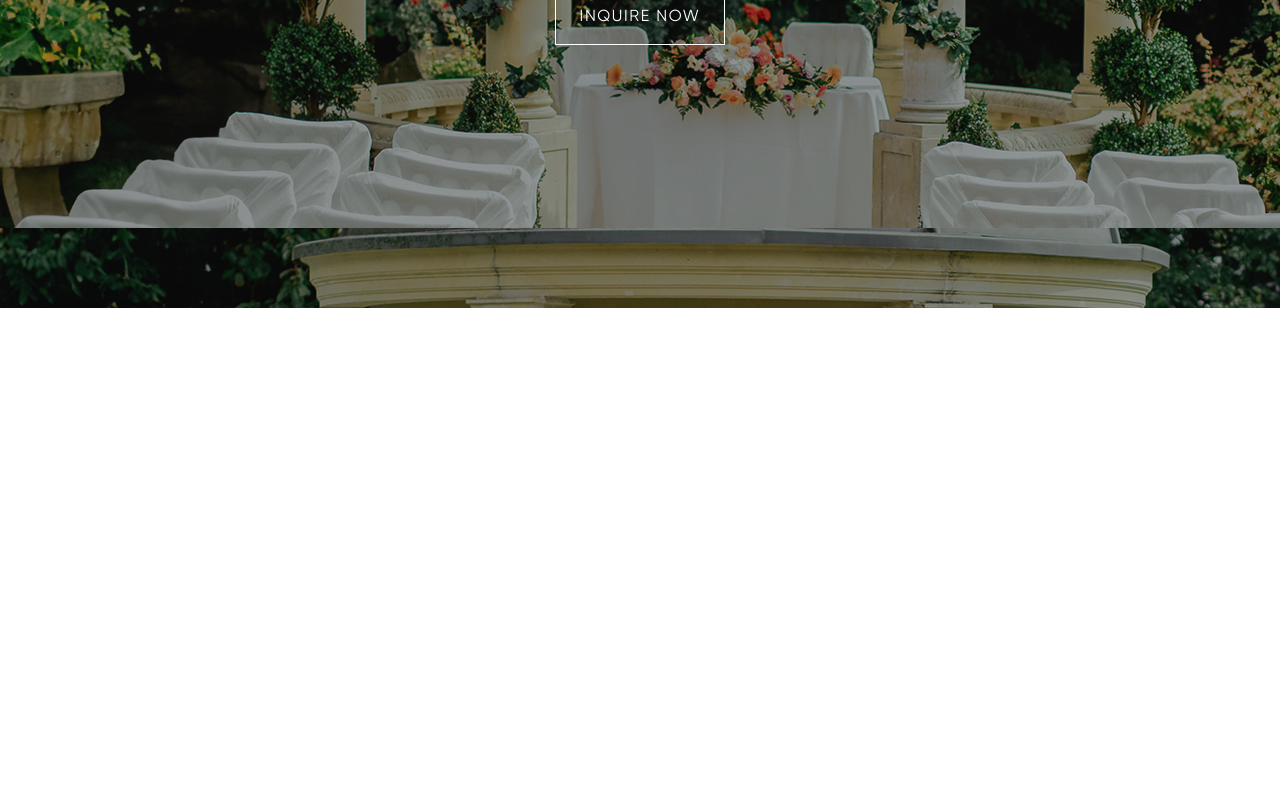
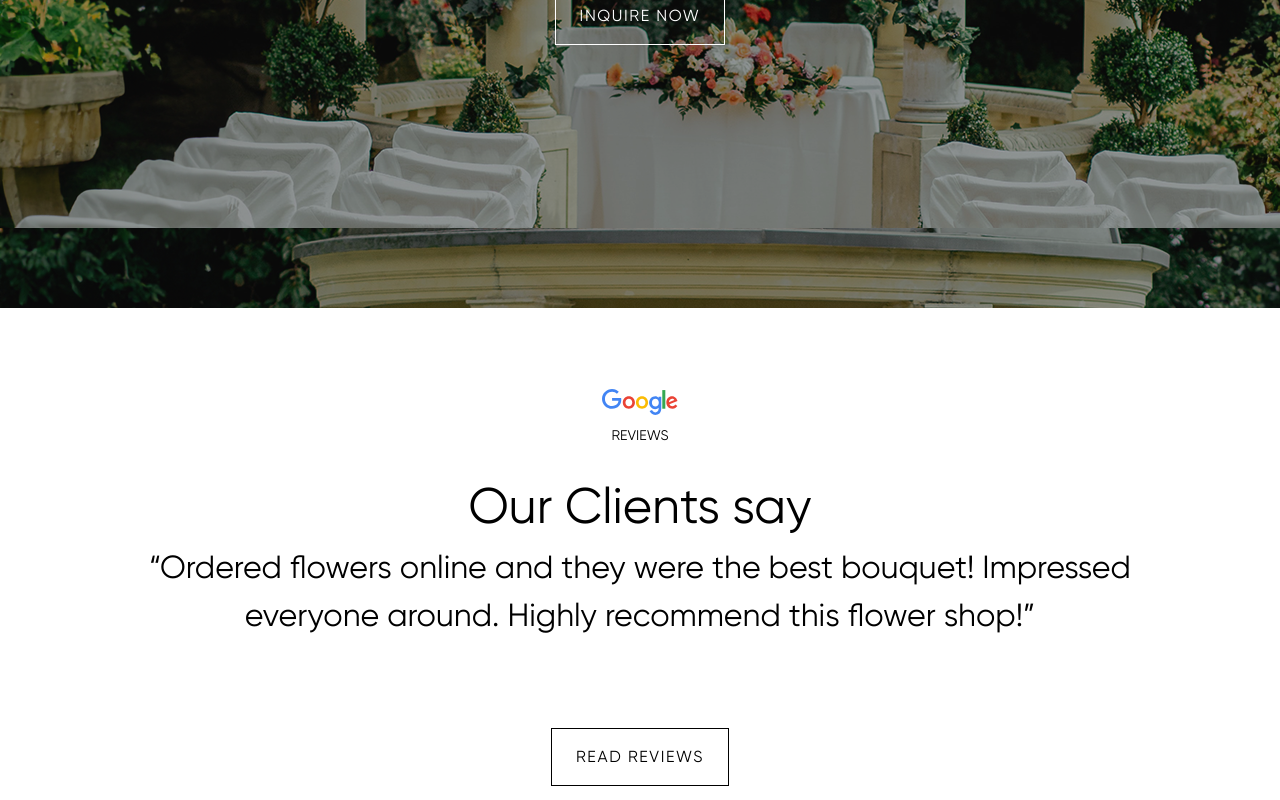
Before and after one commit to ysnitko/flowers-delivery-app, a Next.js app: page / in a window 1280 px wide. Shown: the part 4903-5703 px from the top of the page. Before the commit the page ends 5211 px from the top, so only its background shows below. Built offline with nearby package versions, Linux system fonts and the light colour scheme.

Commit message:
add changes

```diff
--- /dev/null
+++ b/app/components/clientSay.tsx
@@ -0,0 +1,27 @@
+import Image from 'next/image';
+
+export default function ClientSay() {
+  return (
+    <section className="p-20 flex flex-col items-center gap-6">
+      <div className="flex flex-col gap-2 items-center">
+        <Image
+          src="/assets/google_logo.svg"
+          alt="google logo"
+          width={78}
+          height={28}
+        />
+        <p className="text-sm">REVIEWS</p>
+      </div>
+      <div className="flex flex-col items-center">
+        <h1 className="text-[50px]">Our Clients say</h1>
+        <div className=" text-[32px] text-center">
+          “Ordered flowers online and they were the best bouquet! Impressed
+          everyone around. Highly recommend this flower shop!”
+        </div>
+      </div>
+      <button className="mt-16 text-base px-6 py-4 border-[1px] border-border-table  tracking-widest">
+        READ REVIEWS
+      </button>
+    </section>
+  );
+}
--- a/app/page.tsx
+++ b/app/page.tsx
@@ -4,6 +4,7 @@ import ChooseUS from './components/chooseUs';
 import ContactUs from './components/contactUs';
 import OurService from './components/ourService';
 import WeddingEvent from './components/weddingEvent';
+import ClientSay from './components/clientSay';
 
 export default function Home() {
   // useEffect(() => {
@@ -25,6 +26,7 @@ export default function Home() {
       <ContactUs />
       <OurService />
       <WeddingEvent />
+      <ClientSay />
     </main>
   );
 }
```
Also changed, not shown: public/assets/google_logo.svg (added), 1 other file (tests, documents, lock files or other folders).
